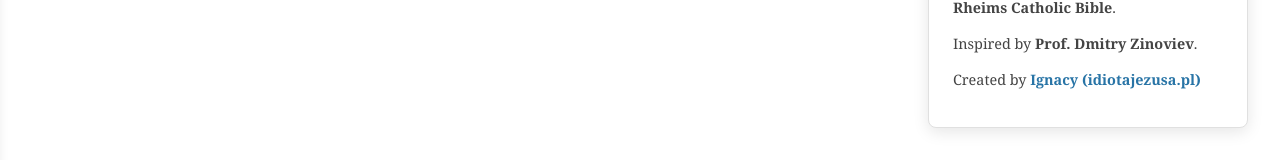
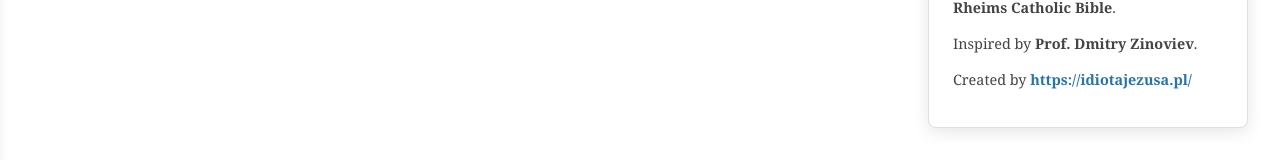
Before and after one commit to Ignisko/Bibbia-rete, a React (Vite) app in the folder bible-network-visualizer/: page / in a window 1280 px wide. Both pictures are taken after a click on the button "About". Shown: the part 157-317 px from the top of the page. Built offline with nearby package versions, Linux system fonts and the light colour scheme.

Commit message:
Update credits text

```diff
--- a/bible-network-visualizer/src/components/Header.jsx
+++ b/bible-network-visualizer/src/components/Header.jsx
@@ -33,7 +33,7 @@ const Header = ({ onMenuClick }) => {
               <h3>About this Project</h3>
               <p>Data extracted from the <strong>Douay-Rheims Catholic Bible</strong>.</p>
               <p>Inspired by <strong>Prof. Dmitry Zinoviev</strong>.</p>
-              <p>Created by <a href="https://www.idiotajezusa.pl/" target="_blank" rel="noopener noreferrer">Ignacy (idiotajezusa.pl)</a></p>
+              <p>Created by <a href="https://idiotajezusa.pl/" target="_blank" rel="noopener noreferrer">https://idiotajezusa.pl/</a></p>
             </div>
           )}
         </div>
```
